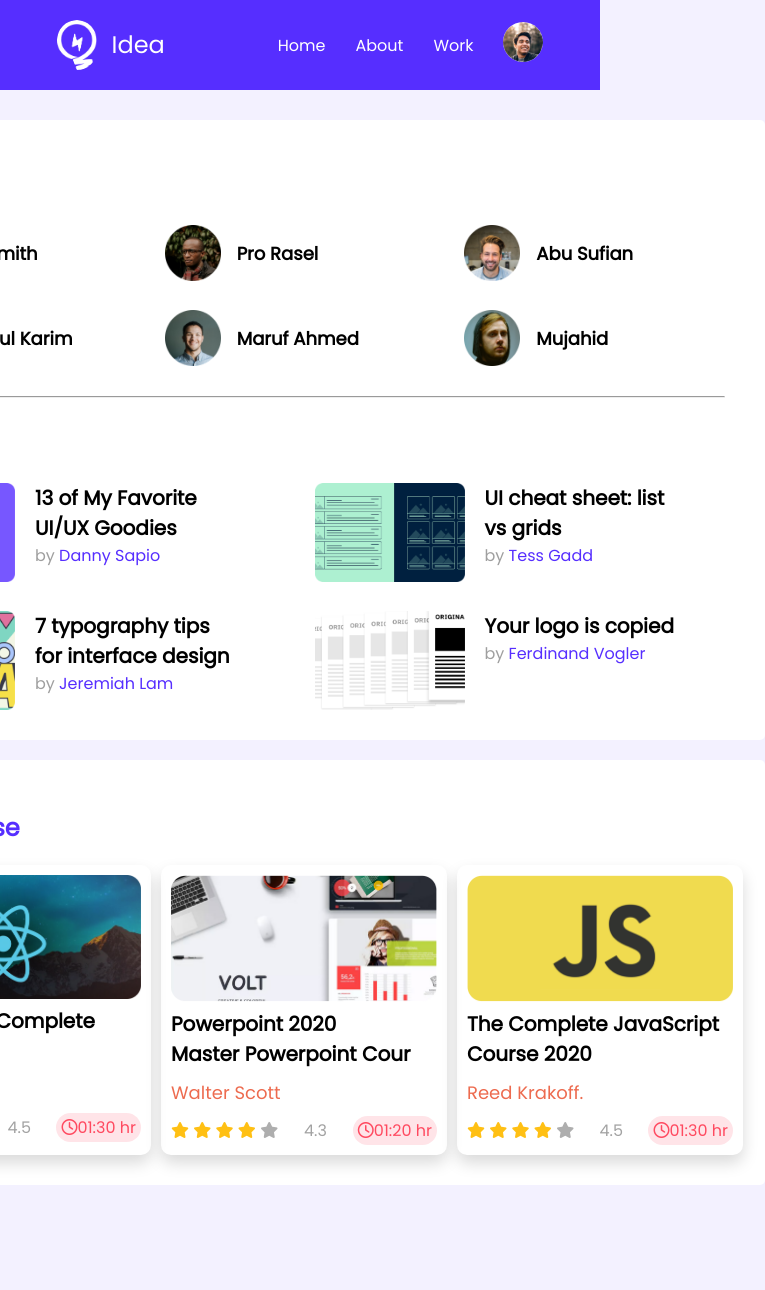
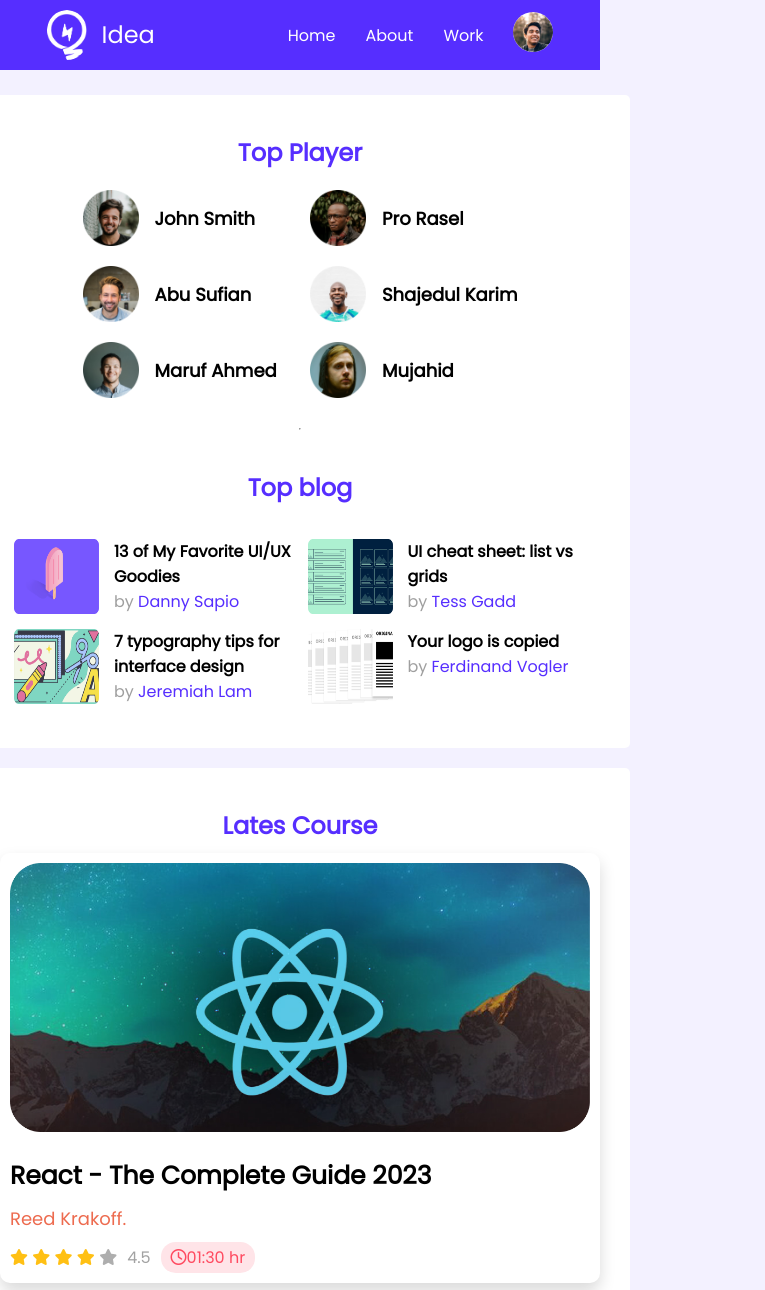
Before and after one commit to Pranto-Hossain-73/leaderboard, a plain HTML site: page index.html in a window 600 px wide. Shown: the top 1290 px of the page, 765 px wide, since content can reach past the window. Before the commit the page ends 1215 px from the top, so only its background shows below. Drawn offline with Linux system fonts and the light colour scheme.

Commit message:
responsibe

```diff
--- a/index.html
+++ b/index.html
@@ -13,9 +13,12 @@
     <!-- font awesome start -->
     <script src="https://kit.fontawesome.com/83896179a8.js" crossorigin="anonymous"></script>
     <!-- font awesome end -->
-    <!-- css start -->
+    <!-- style start -->
     <link rel="stylesheet" href="style.css">
-    <!-- css end -->
+    <!-- style end -->
+    <!-- media start -->
+    <link rel="stylesheet" href="media.css">
+    <!-- media end -->
 </head>
 <body>
     <!-- manu start -->
@@ -115,8 +118,7 @@
         <div class="lates">
             <img src="image/course-1.png" alt="">
             <div class="l_text">
-                <h1>React - The Complete</h1>
-                <h1>Guide 2020</h1>
+                <h1>React - The Complete Guide 2023</h1>
                 <p>Reed Krakoff.</p>
             <div class="icon">
                 <div class="star">
@@ -134,8 +136,7 @@
         <div class="lates">
             <img src="image/course-2.png" alt="">
             <div class="l_text">
-                <h1>Powerpoint 2020 </h1>
-                <h1>Master Powerpoint Cour</h1>
+                <h1>Powerpoint 2023 Master Powerpoint Cour</h1>
                 <p>Walter Scott</p>
             <div class="icon">
                 <div class="star">
@@ -153,8 +154,7 @@
         <div class="lates">
             <img src="image/course-3.png" alt="">
             <div class="l_text">
-                <h1>The Complete JavaScript </h1>
-                <h1>Course 2020</h1>
+                <h1>The Complete JavaScript Course 2020</h1>
                 <p>Reed Krakoff.</p>
             <div class="icon">
                 <div class="star">
--- /dev/null
+++ b/media.css
@@ -0,0 +1,140 @@
+/* Extra small devices (portrait phones, less than 576px) */
+@media (max-width: 575.98px) {
+
+}
+
+/* Small devices (landscape phones, 576px and up) */
+@media (min-width: 576px) and (max-width: 767.98px) {
+    nav {
+        gap: 40px;
+        height: 70px;
+    }
+    .container{
+        width: 100%;
+        margin-top: 95px;
+        display: flex;
+        flex-direction: column;
+        align-items: center;
+    }
+    .top {
+        margin: 10px 0px 10px;
+    }
+.wapper{
+    grid-template-columns: repeat(2,1fr);
+    gap: 20px;
+    }
+    .wapper2{
+        padding: 14px;
+        gap: 15px;
+        }
+
+    .blog {
+        gap: 15px;
+    }
+    .blog img {
+        width: 85px;
+    }
+    .blog h1 {
+        font-size: 16px;
+    }
+    .wapper3{
+        display:grid;
+        grid-template-columns: repeat(1,1fr);
+        gap: 10px;
+    }
+    .container2{
+        width: 100%;
+        display: flex;
+        flex-direction: column;
+        align-items: center;
+    }
+    .lates {
+        width: auto;
+        display: flex;
+        flex-direction: column;
+    }
+    .l_text{
+        margin-top: 25px;
+    }
+    .lates img {
+        width: 100%;
+    }
+    .l_text h1{
+        font-size: 25px;
+    }
+    .icon {
+        justify-content: flex-start;
+        gap: 10px;
+    }
+    .l_text a {
+        padding: 3px 10px;
+    }
+}
+
+ /* Medium devices (tablets, 768px and up) */
+@media (min-width: 768px) and (max-width: 991.98px) {
+    .container {
+        width: 570px;
+        padding: 15px 30px;
+    }
+    .top {
+        margin: 10px 0px 10px;
+    }
+.wapper{
+    grid-template-columns: repeat(2,1fr);
+    gap: 20px;
+    }
+    .wapper2{
+        display:grid;
+        grid-template-columns: repeat(2,1fr);
+        gap: 29px;
+        margin-top: 10px;
+    }
+    .blog img {
+        width: 85px;
+    }
+    .blog h1 {
+        font-size: 16px;
+    }
+    .wapper3{
+        display:grid;
+        grid-template-columns: repeat(1,1fr);
+        gap: 10px;
+    }
+    .container2  {
+        width: 570px;
+        padding: 15px 30px;
+    }
+    .lates {
+        width: auto;
+    }
+    .lates img {
+        width: 548px;
+    }
+    .l_text h1 {
+        font-size: 25px;
+    }
+    .icon {
+        justify-content: flex-start;
+        gap: 10px;
+    }
+    .l_text a {
+        padding: 3px 10px;
+    }
+}
+
+/* Large devices (desktops, 992px and up) */
+@media (min-width: 992px) and (max-width: 1199.98px) {
+
+
+}
+
+ /* Extra large devices (large desktops, 1200px and up) */
+@media (min-width: 1200px) and (max-width:1399.98px){
+
+
+}
+ /* Extra Extra large devices (large desktops, 1400px and up) */
+@media (min-width: 1400px) {
+
+}
--- a/style.css
+++ b/style.css
@@ -103,7 +103,6 @@
 .blog h1{
     color: #000;
 font-size: 20px;
-width: 200px;
 }
 .blog span{
     color: #9F9F9F;
@@ -126,9 +125,7 @@
     display:grid;
     grid-template-columns: repeat(3,1fr);
     gap: 10px;
-
 }
-
 .lates{
     padding: 10px;
     border-radius: 10px;
```
